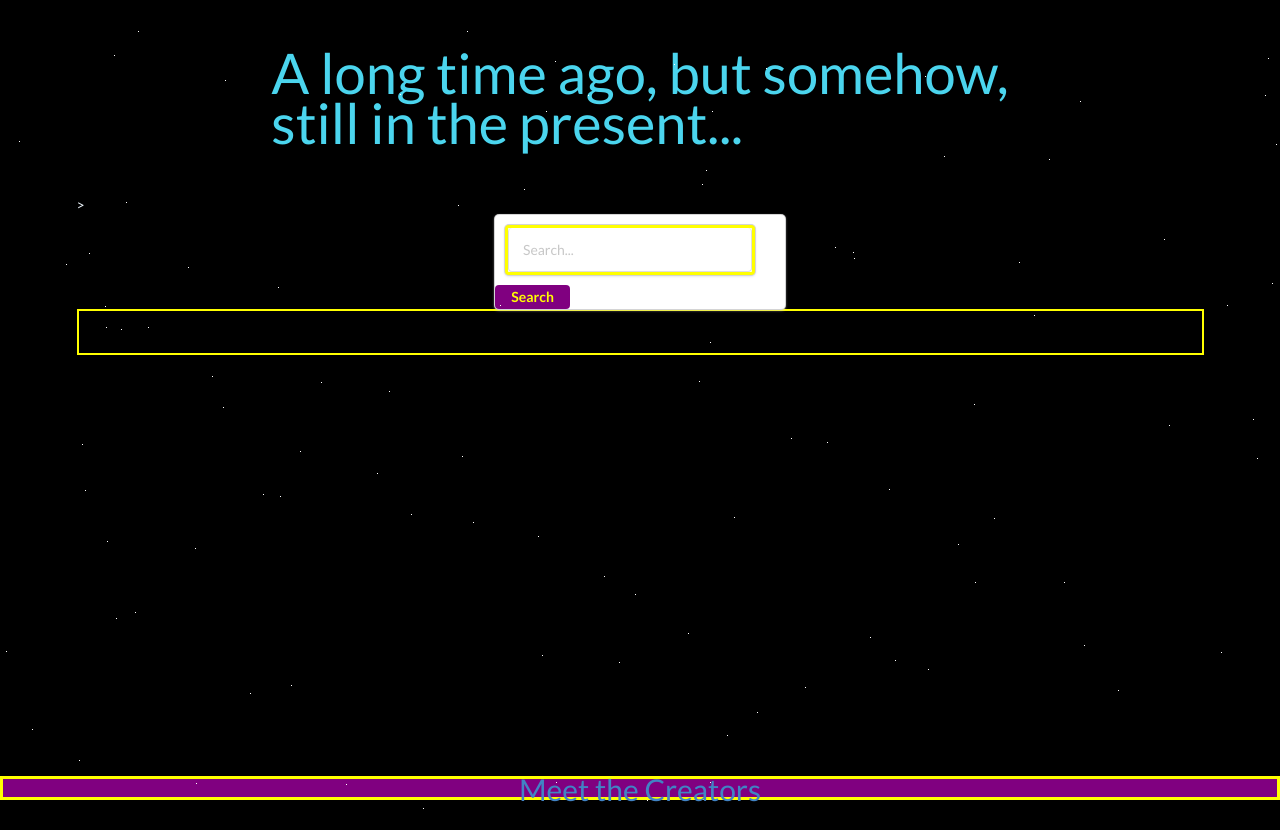
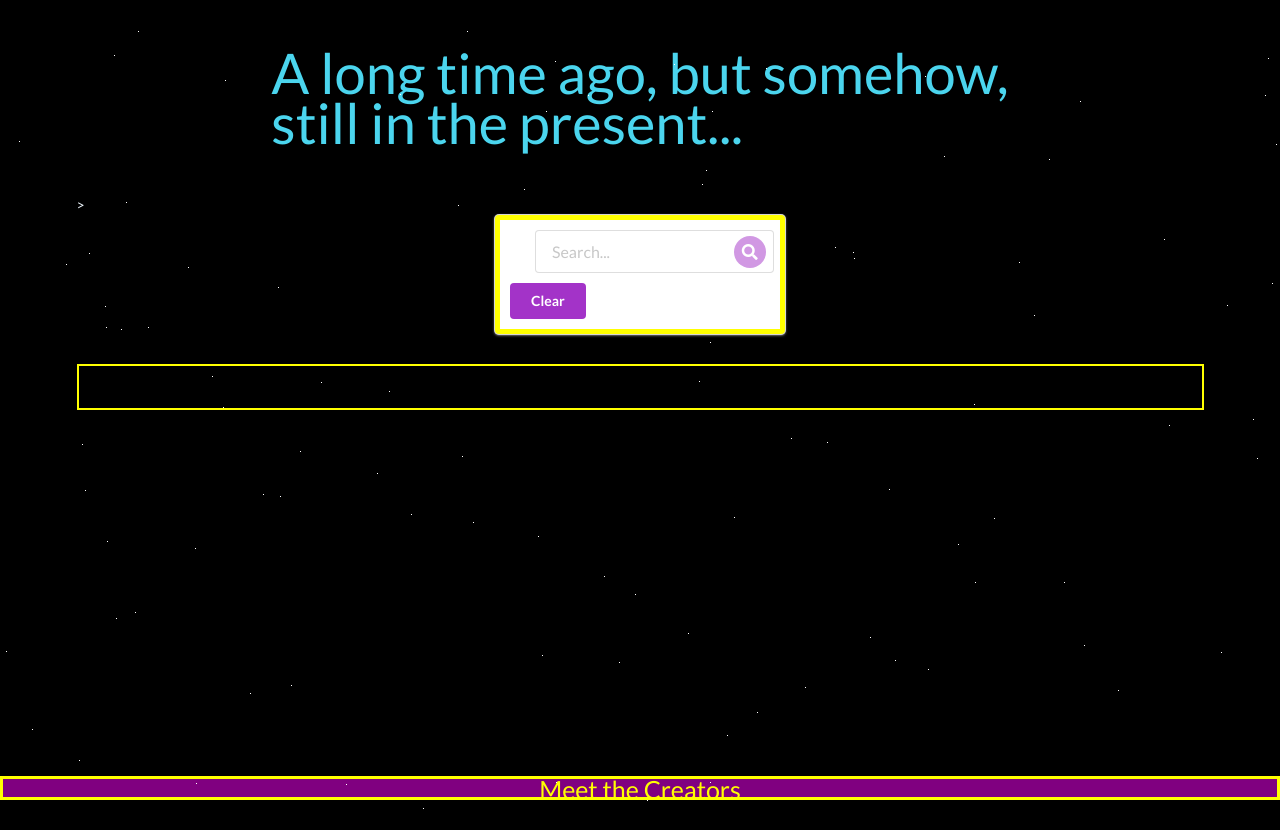
Before and after one commit to Bhavipatel21/starwarsIndex, a plain HTML site: page index.html in a window 1280 px wide. Shown: the top 830 px of the page. Drawn offline with nearby package versions, Linux system fonts and the light colour scheme.

Commit message:
330 Changes

```diff
--- a/assets/css/style.css
+++ b/assets/css/style.css
@@ -14,9 +14,7 @@ body {
   background-color: white;
 }
 
-
 .intro {
-
   margin: 30px;
   padding: 30px;
 
@@ -37,10 +35,6 @@ body {
   position: justify;
 }
 
-
-
-
-
 @keyframes intro {
   0% {
     opacity: 0;
@@ -55,7 +49,6 @@ body {
     opacity: 0;
   }
 }
-
 
 .logo {
   display: flex;
@@ -95,10 +88,9 @@ body {
   }
 }
 
-p {
-  color: #FFFF82;
-}
-
+/*p {
+  color: #ffff82;
+}*/
 
 #board {
   font-family: Century Gothic, CenturyGothic, AppleGothic, sans-serif;
@@ -121,33 +113,33 @@ p {
 
 #board:after {
   position: absolute;
-  content: ' ';
+  content: " ";
   bottom: 60%;
   left: 0;
   right: 0;
   top: 0;
 }
-
+p {
+  color: yellow;
+}
 /* Set the scrolling animation and position it */
 #content {
-  animation: scroll 30s linear 8s;
+  animation: scroll 90s linear 8s;
   position: absolute;
   justify-content: center;
   top: 100%;
 }
 
-#title, #subtitle {
+#title,
+#subtitle {
   display: flex;
   text-align: center;
-
   justify-content: center;
   align-items: center;
   margin-left: 10px;
   padding-left: 10px;
   margin-right: 10px;
   padding-right: 10px;
-
-
 }
 
 @keyframes scroll {
@@ -158,7 +150,6 @@ p {
     top: -170%;
   }
 }
-
 
 /*Custom CSS*/
 #div-card {
@@ -172,8 +163,6 @@ p {
   color: yellow;
 }
 
-
-
 #search {
   border: solid;
   color: yellow;
@@ -182,13 +171,16 @@ p {
   width: 250px;
 }
 
-#search-btn {
-  background-color: purple;
-  color: yellow;
-  width: 75px;
-  padding: 5px;
+.search-col {
+  margin-top: 10px;
+  padding-left: 35px;
 }
 
+.clear {
+  margin-top: 10px;
+  margin-bottom: 10px;
+  padding-left: 10px;
+}
 
 .footer {
   position: fixed;
@@ -199,7 +191,7 @@ p {
   border-color: yellow;
   background-color: purple;
   width: 100%;
-  font-size: 30px;
+  font-size: 25px;
   text-align: center;
 }
 
@@ -208,34 +200,31 @@ height: 900px;
   width: 300px;
 }
 
-
 .devs-bio {
   background-color: black;
-border:solid;
-border-color: #FFFF82;
+  border: solid;
+  border-color: #ffff82;
   height: 600px;
   width: 900px;
   float: right;
   position: justify;
 }
 
-.parent{
+.parent {
   border: solid 2px yellow;
 }
 /* #leftSide{
   border: solid 2px yellow;
 } */
-#rightSide{
+#rightSide {
   border: solid 2px yellow;
 }
 
-#display{
+#display {
   height: 500px;
   width: 500px;
-
 }
 
 .list-items {
-
-  color:purple;
+  color: purple;
 }
--- a/index.html
+++ b/index.html
@@ -66,22 +66,24 @@
         <!--Search-->
         <section class="ui container">
 
-            <section id="section-card" class="ui centered card">
+            <section id="section-card" class="ui centered card" style="
+            margin-bottom: 30px; border: solid 5px yellow">
                 <!--row 1-->
                 <section class="row">
-                    <section class="col">
-                        <section id="search" class="ui card ui input">
-                            <input type="text" placeholder="Search..." id="name">
-                        </section>
+                    <section class="col search-col">
+                    <div class="ui large icon input">
+                        <input type="text" placeholder="Search...">
+                        <i id="search-btn" class="inverted circular purple search link icon"></i>
+                      </div>
                     </section>
                 </section>
 
                 <!--row 2-->
-                <section class="row">
-                    <section class="col">
-                        <button id="search-btn" class="ui button">Search</button>
+                    <section class="col clear">
+                        <button class="ui purple button ">Clear</button>
                     </section>
-                </section>
+
+
                <!--row 3-->
 
 
@@ -141,7 +143,7 @@
     <!--Footer-->
     <section class="ui rail">
         <footer class="footer">
-            <a href="contributors.html">Meet the Creators</a>
+            <a style="color: yellow" href="contributors.html">Meet the Creators</a>
         </footer>
     </section>
 
```
Also changed, not shown: contributors.html (+1 -1 lines). Lines whose indentation alone changed are shown as unchanged.
